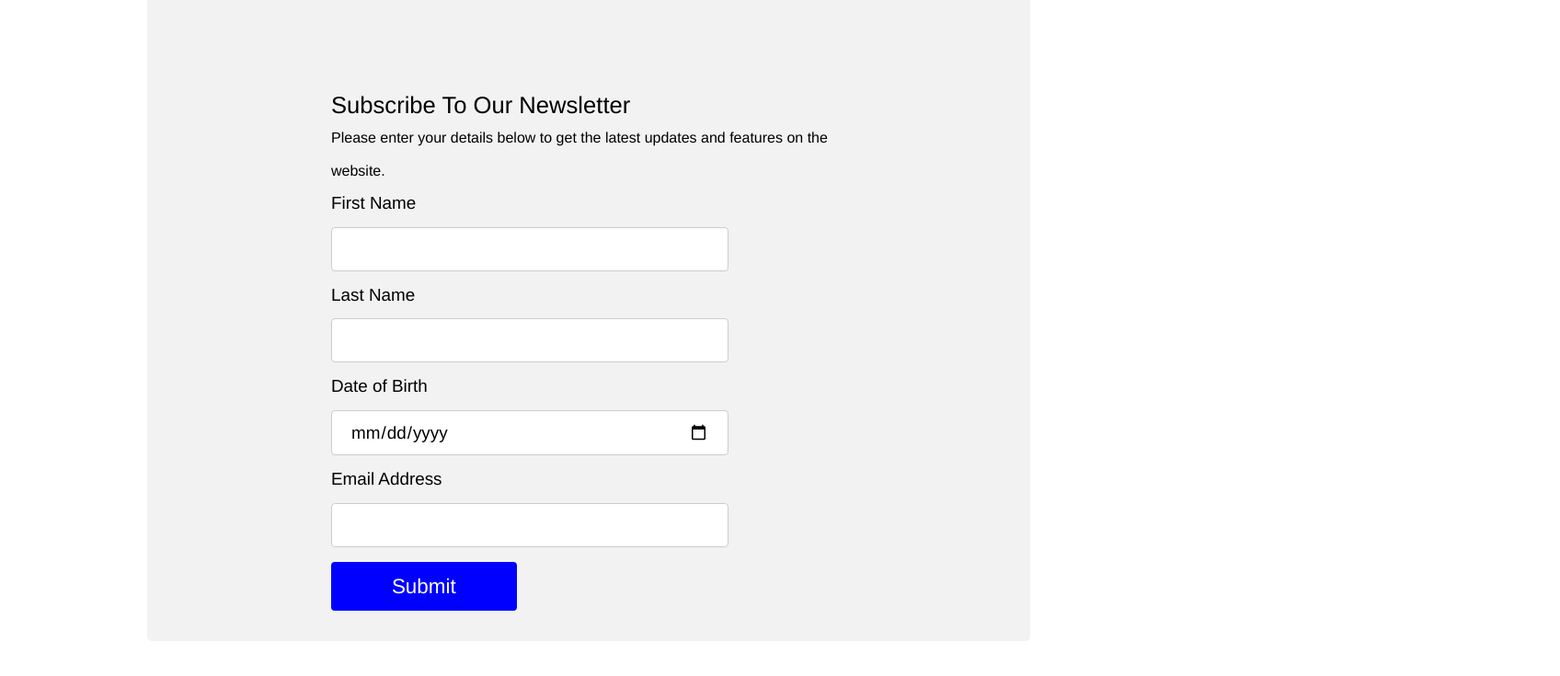
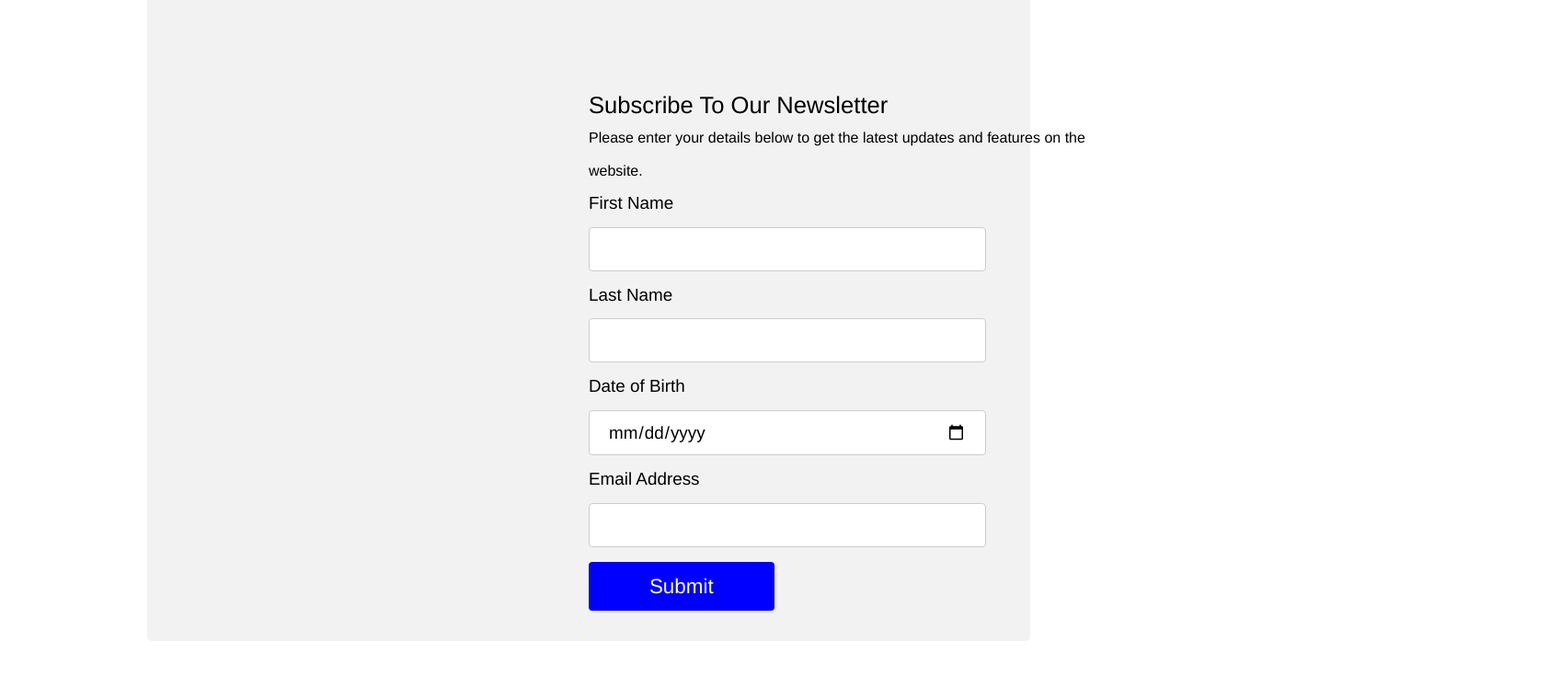
Before and after one commit to anokeinab/itmd-362-Project1, a plain HTML site: page index.html in a window 1280 px wide. Shown: the part 55-790 px from the top of the page at 92% size, 1696 px wide, since content can reach past the window. Drawn offline with Linux system fonts and the light colour scheme.

Commit message:
Update screen.css
change the form's padding

```diff
--- a/screen.css
+++ b/screen.css
@@ -321,8 +321,8 @@ input[type=submit]:hover {
 	height:60%;
 	text-align: left;
 	margin-top: auto;
-	padding-left: 200px;
-        padding-right: 10px;
+	padding-left: 50%;
+        padding-right: 50%;
 }
 
 p {
```
